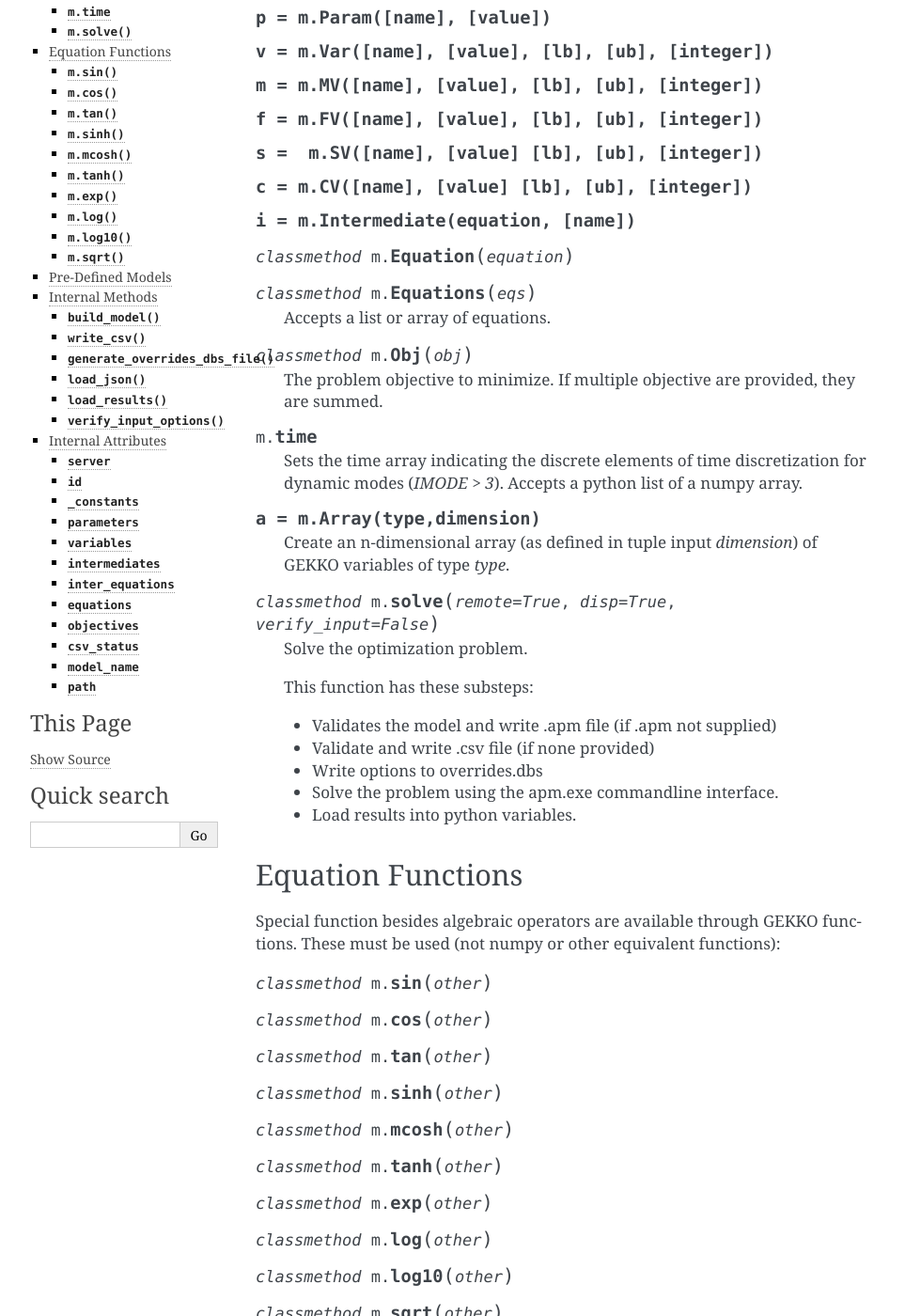
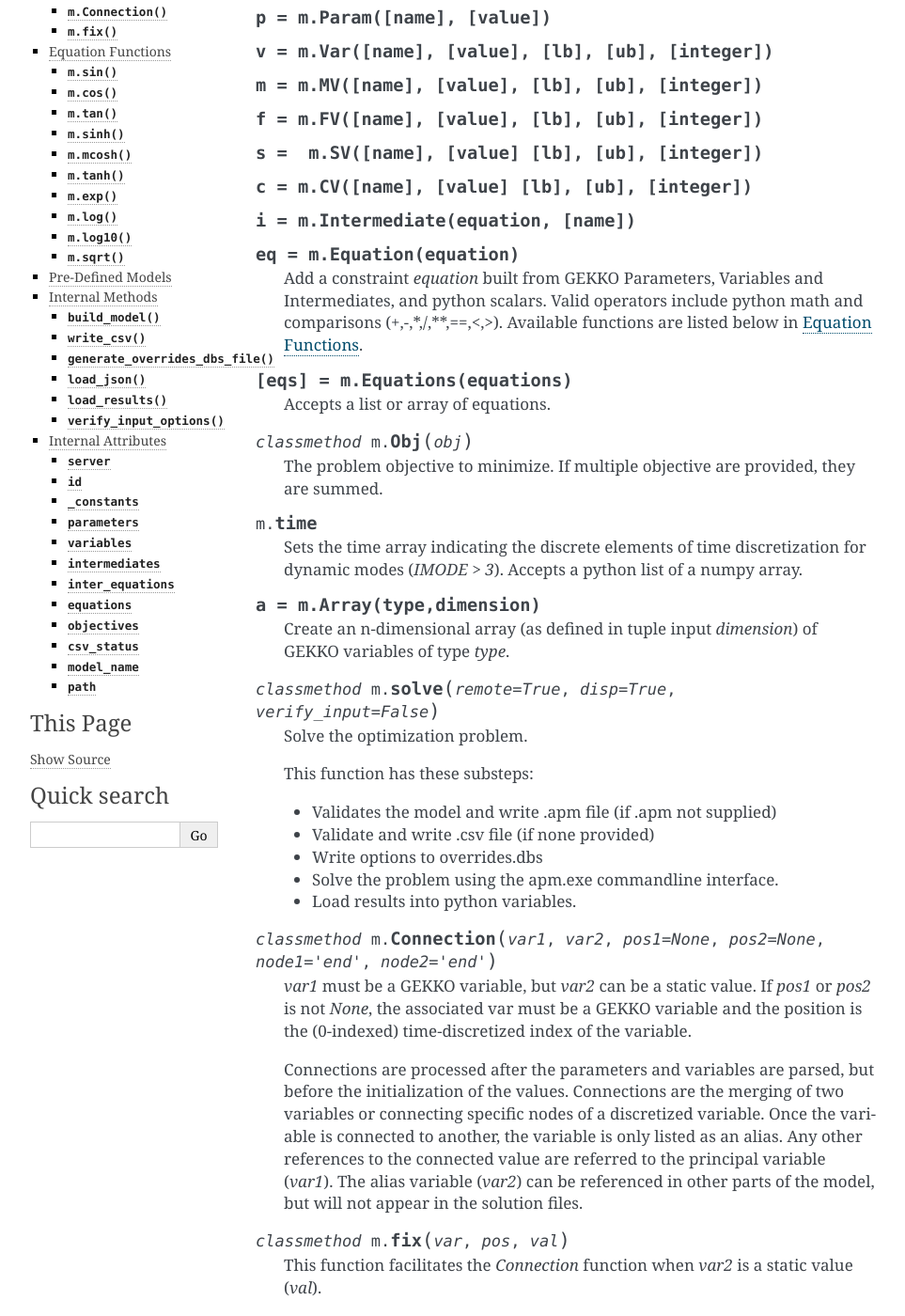
Before and after one commit to BYU-PRISM/GEKKO, a Sphinx documentation site: the page built from docs/model_methods.rst, in a window 1280 px wide and 1400 px high, scrolled down 259 px. Shown: the whole window at 94% size, without its empty margins (148-1111 px from the left). Built offline with Sphinx 7.4.7, drawn with Linux system fonts in a browser that asks for light colours; some of the changed text lies outside the part shown.

Commit message:
Update docs. Add connections.

```diff
--- a/docs/index.rst
+++ b/docs/index.rst
@@ -44,7 +44,7 @@ To enable local solve (rather than solving on the remote server), copy the requi
 
     gekko/gekko/bin/*
 
-Local executables are currently only available for Windows (apm.exe).
+Currently, the pip packages already includes the Windows executable (apm.exe). Local executables for other operating systems are in development.
 
 
 Contents
--- a/docs/model_methods.rst
+++ b/docs/model_methods.rst
@@ -44,10 +44,13 @@ Model Building
 .. py:classmethod::    i = m.Intermediate(equation, [name])
 
 
-.. py:classmethod::    m.Equation(equation)
+.. py:classmethod::    eq = m.Equation(equation)
 
+    Add a constraint `equation` built from GEKKO Parameters, Variables and Intermediates,
+    and python scalars. Valid operators include python math and comparisons
+    (+,-,*,/,**,==,<,>). Available functions are listed below in :ref:`valid_eq_funcs`.
 
-.. py:classmethod::    m.Equations(eqs)
+.. py:classmethod::    [eqs] = m.Equations(equations)
 
     Accepts a list or array of equations.
 
@@ -82,7 +85,27 @@ Model Building
 	* Load results into python variables.
 
 
+.. py:classmethod:: m.Connection(var1,var2,pos1=None,pos2=None,node1='end',node2='end')
 
+    `var1` must be a GEKKO variable, but `var2` can be a static value. If `pos1` or
+    `pos2` is not `None`, the associated var must be a GEKKO variable and the position
+    is the (0-indexed) time-discretized index of the variable.
+
+    Connections are processed after the parameters and variables are parsed, but before
+    the initialization of the values. Connections are the merging of two variables
+    or connecting specific nodes of a discretized variable.
+    Once the variable is connected to another, the variable is only listed as an alias.
+    Any other references to the connected value are referred to the principal variable (`var1`).
+    The alias variable (`var2`) can be referenced in other parts of the model,
+    but will not appear in the solution files. ::
+
+
+.. py:classmethod:: m.fix(var,pos,val)
+
+    This function facilitates the `Connection` function when `var2` is a static value (`val`).
+
+
+.. _valid_eq_funcs:
 
 Equation Functions
 ------------------
@@ -203,6 +226,10 @@ These are GEKKO model attributes used internally. They are not intended for exte
 
     A python list of objective.
 
+.. py.attribute::   _connections
+
+    A python list of connections
+
 .. py:attribute::   csv_status
 
     Set to 'generated' if any time, parameter or variable data is communicated through the csv file. Otherwise set to 'none'.
```
Also changed, not shown: other parts of docs/index.rst (+1 -1 lines), docs/imode.rst (+18 -0 lines), docs/quick_start.rst (+13 -2 lines).
